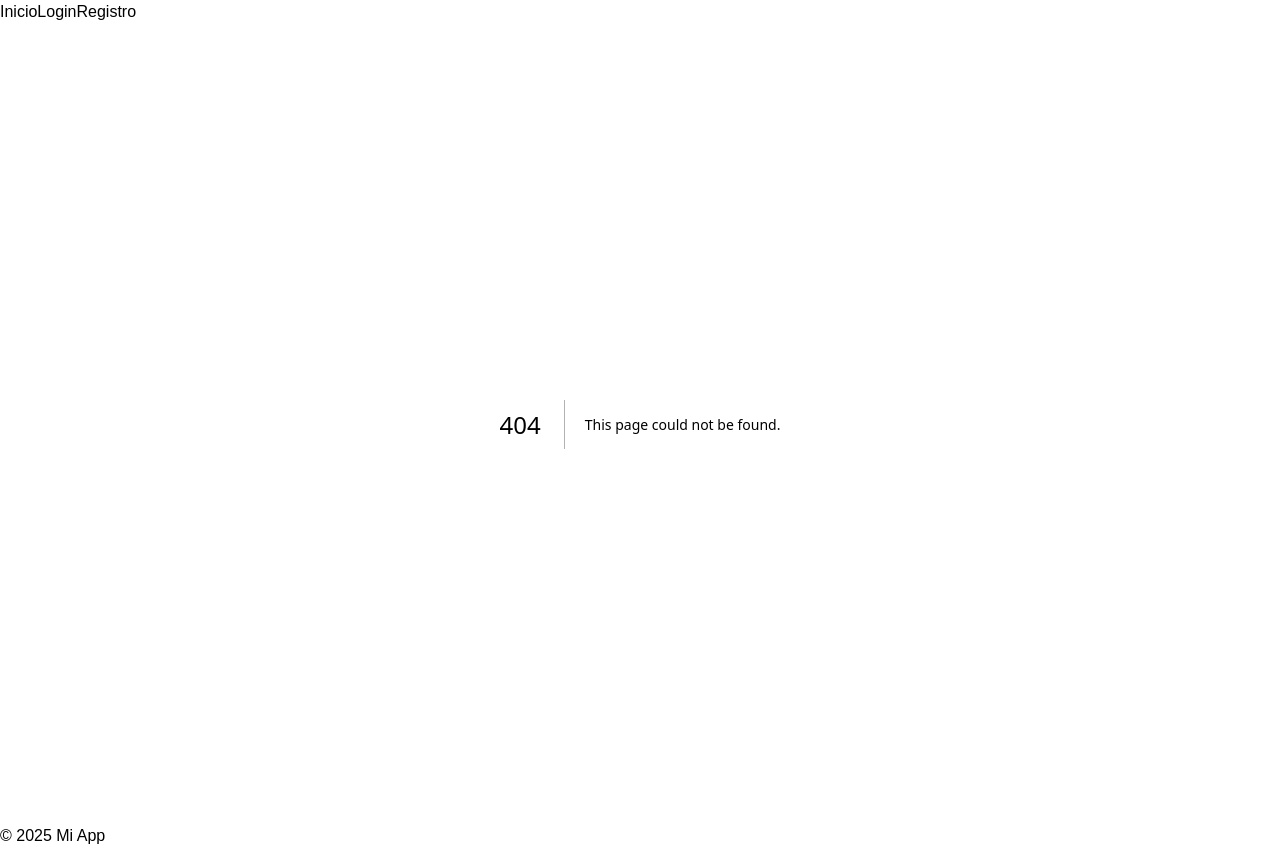
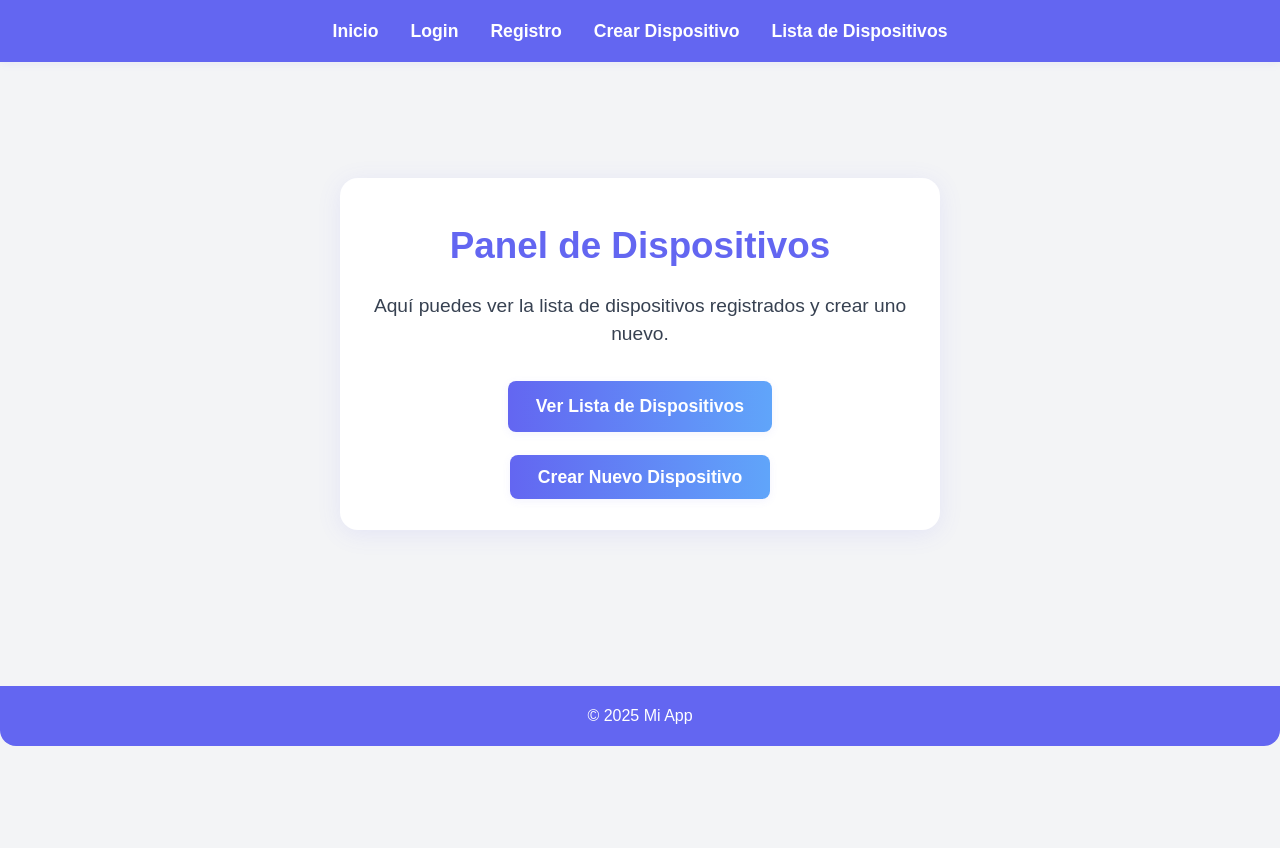
Before and after one commit to ICESI-CI3/frontend-renta_equipos_jsl_saa, a Next.js app: page /dashboard in a window 1280 px wide. Before the commit this address had no page. After the commit the page ends 800 px from the top, so only its background shows below. Built offline with nearby package versions, Linux system fonts and the light colour scheme.

Commit message:
SAA/feat: add css to all pages and fix register page and list device page

```diff
--- /dev/null
+++ b/src/app/dashboard/page.tsx
@@ -0,0 +1,17 @@
+import styles from '../home.module.css';
+import Link from 'next/link';
+
+export default function DashboardPage() {
+  return (
+    <div className={styles.homeContainer}>
+      <h1 className={styles.homeTitle}>Panel de Dispositivos</h1>
+      <p className={styles.homeDescription}>Aquí puedes ver la lista de dispositivos registrados y crear uno nuevo.</p>
+      <div className={styles.homeLinks}>
+        <Link className={styles.homeLink} href="/listDevice">Ver Lista de Dispositivos</Link>
+      </div>
+      <div style={{ marginTop: 32 }}>
+        <Link className={styles.homeLink} href="/registerDevice">Crear Nuevo Dispositivo</Link>
+      </div>
+    </div>
+  );
+}
--- /dev/null
+++ b/src/app/home.module.css
@@ -0,0 +1,43 @@
+/* src/app/home.module.css */
+.homeContainer {
+  max-width: 600px;
+  margin: 60px auto;
+  padding: 40px 32px;
+  background: #fff;
+  border-radius: 18px;
+  box-shadow: 0 4px 24px rgba(99,102,241,0.10);
+  text-align: center;
+}
+.homeTitle {
+  font-size: 2.3rem;
+  font-weight: 800;
+  color: #6366f1;
+  margin-bottom: 18px;
+}
+.homeDescription {
+  font-size: 1.2rem;
+  color: #374151;
+  margin-bottom: 32px;
+}
+.homeLinks {
+  display: flex;
+  flex-wrap: wrap;
+  gap: 18px;
+  justify-content: center;
+  margin-top: 18px;
+}
+.homeLink {
+  background: linear-gradient(90deg, #6366f1 0%, #60a5fa 100%);
+  color: #fff;
+  padding: 12px 28px;
+  border-radius: 8px;
+  font-weight: 600;
+  font-size: 1.1rem;
+  text-decoration: none;
+  transition: background 0.2s, box-shadow 0.2s;
+  box-shadow: 0 2px 8px rgba(99,102,241,0.08);
+}
+.homeLink:hover {
+  background: linear-gradient(90deg, #4f46e5 0%, #2563eb 100%);
+  box-shadow: 0 4px 16px rgba(99,102,241,0.13);
+}
--- a/src/app/layout.tsx
+++ b/src/app/layout.tsx
@@ -1,6 +1,7 @@
 // src/app/layout.tsx
 import './globals.css'; // Si tienes estilos globales
 import { ReactNode } from 'react';
+import Link from 'next/link';
 
 export const metadata = {
   title: 'Mi App',
@@ -10,17 +11,20 @@ export const metadata = {
 export default function RootLayout({ children }: { children: ReactNode }) {
   return (
     <html lang="es">
-      <body>
-        <header>
-          <nav>
-            <a href="/">Inicio</a>
-            <a href="/login">Login</a>
-            <a href="/register">Registro</a>
-
+      <body style={{ background: '#f3f4f6', minHeight: '100vh', margin: 0 }}>
+        <header style={{ background: '#6366f1', padding: '18px 0', marginBottom: 32, boxShadow: '0 2px 8px rgba(99,102,241,0.08)' }}>
+          <nav style={{ display: 'flex', justifyContent: 'center', gap: 32 }}>
+            <Link href="/" style={{ color: '#fff', fontWeight: 600, fontSize: '1.1rem', textDecoration: 'none' }}>Inicio</Link>
+            <Link href="/login" style={{ color: '#fff', fontWeight: 600, fontSize: '1.1rem', textDecoration: 'none' }}>Login</Link>
+            <Link href="/register" style={{ color: '#fff', fontWeight: 600, fontSize: '1.1rem', textDecoration: 'none' }}>Registro</Link>
+            <Link href="/registerDevice" style={{ color: '#fff', fontWeight: 600, fontSize: '1.1rem', textDecoration: 'none' }}>Crear Dispositivo</Link>
+            <Link href="/listDevice" style={{ color: '#fff', fontWeight: 600, fontSize: '1.1rem', textDecoration: 'none' }}>Lista de Dispositivos</Link>
           </nav>
         </header>
-        <main>{children}</main>
-        <footer>© 2025 Mi App</footer>
+        <main style={{ minHeight: '70vh', maxWidth: 900, margin: '0 auto', padding: 24 }}>{children}</main>
+        <footer style={{ textAlign: 'center', padding: 18, background: '#6366f1', color: '#fff', marginTop: 32, borderRadius: '0 0 16px 16px' }}>
+          © 2025 Mi App
+        </footer>
       </body>
     </html>
   );
--- a/src/app/listDevice/page.tsx
+++ b/src/app/listDevice/page.tsx
@@ -4,6 +4,7 @@
 import React, { useEffect, useState } from 'react';
 import { getAllDevices, getDeviceByName } from '../../services/deviceService'; // Asegúrate de que la ruta sea correcta
 import styles from './listDevice.module.css';
+import Link from 'next/link';
 
 interface Device {
   id: string;
@@ -97,6 +98,27 @@ const TestPage = () => {
           </li>
         ))}
       </ul>
+      <Link href="/registerDevice">
+        <button
+          style={{
+            position: 'fixed',
+            bottom: 32,
+            right: 32,
+            background: 'linear-gradient(90deg, #6366f1 0%, #60a5fa 100%)',
+            color: '#fff',
+            border: 'none',
+            borderRadius: 50,
+            padding: '18px 28px',
+            fontSize: '1.1rem',
+            fontWeight: 700,
+            boxShadow: '0 4px 16px rgba(99,102,241,0.13)',
+            cursor: 'pointer',
+            zIndex: 1000
+          }}
+        >
+          Crear Nuevo Device
+        </button>
+      </Link>
     </div>
   );
 };
--- a/src/app/login/page.tsx
+++ b/src/app/login/page.tsx
@@ -13,7 +13,7 @@ export default function LoginPage() {
   const handleLogin = async () => {
     try {
       await login({ email, password });
-      router.push('/');
+      router.push('/welcome');
     } catch (error) {
       alert('Error al iniciar sesión');
     }
--- a/src/app/page.tsx
+++ b/src/app/page.tsx
@@ -1,9 +1,14 @@
 // src/app/page.tsx
+import styles from './home.module.css';
+import Link from 'next/link';
+
 export default function HomePage() {
   return (
-    <div>
-      <h1>Bienvenido a la página de inicio</h1>
-      <p>Esta es la página principal de tu aplicación Next.js</p>
+    <div className={styles.homeContainer}>
+      <div className={styles.homeLinks}>
+        <Link className={styles.homeLink} href="/login">Login</Link>
+        <Link className={styles.homeLink} href="/register">Registro</Link>
+      </div>
     </div>
   );
 }
--- a/src/app/registerDevice/page.tsx
+++ b/src/app/registerDevice/page.tsx
@@ -2,6 +2,7 @@
 
 import React, { useState, useRef } from 'react';
 import { createDevice } from '../../services/deviceService';
+import { useRouter } from 'next/navigation';
 import styles from './registerDevice.module.css';
 
 const initialState = {
@@ -20,6 +21,7 @@ const CreateDevicePage = () => {
   const [loading, setLoading] = useState(false);
   const fileInputRef = useRef<HTMLInputElement>(null);
   const [dragActive, setDragActive] = useState(false);
+  const router = useRouter();
 
   const handleChange = (e: React.ChangeEvent<HTMLInputElement>) => {
     setForm({ ...form, [e.target.name]: e.target.value });
@@ -34,6 +36,7 @@ const CreateDevicePage = () => {
       setMessage('Dispositivo creado exitosamente');
       setForm(initialState);
       setStock(1);
+      router.push('/listDevice');
     } catch (error: any) {
       setMessage(error?.response?.data?.message || 'Error al crear el dispositivo');
     } finally {
--- /dev/null
+++ b/src/app/welcome/page.tsx
@@ -0,0 +1,14 @@
+import styles from '../home.module.css';
+import Link from 'next/link';
+
+export default function WelcomePage() {
+  return (
+    <div className={styles.homeContainer}>
+      <h1 className={styles.homeTitle}>Bienvenido a la aplicacion</h1>
+      <p className={styles.homeDescription}></p>
+      <div className={styles.homeLinks}>
+        <Link className={styles.homeLink} href="/listDevice">Lista de equipos</Link>
+      </div>
+    </div>
+  );
+}
```
